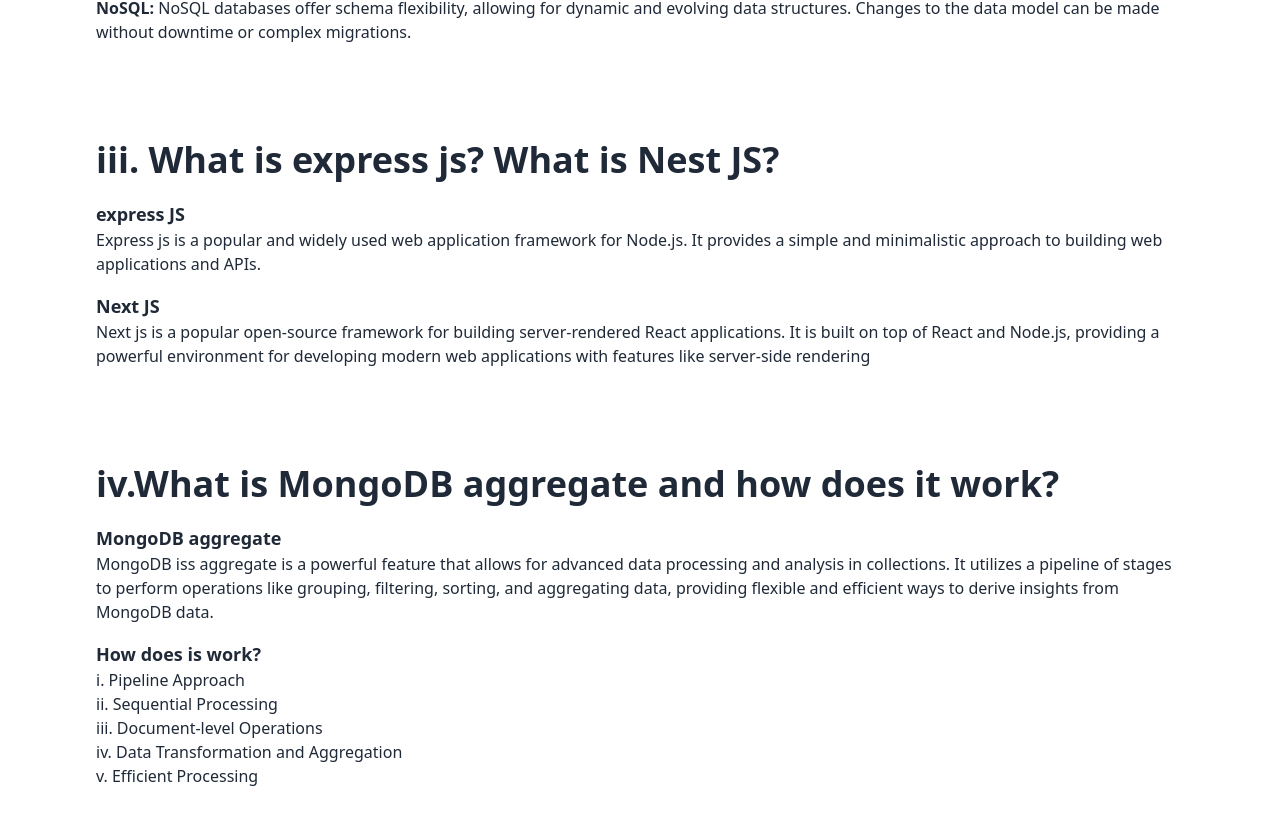
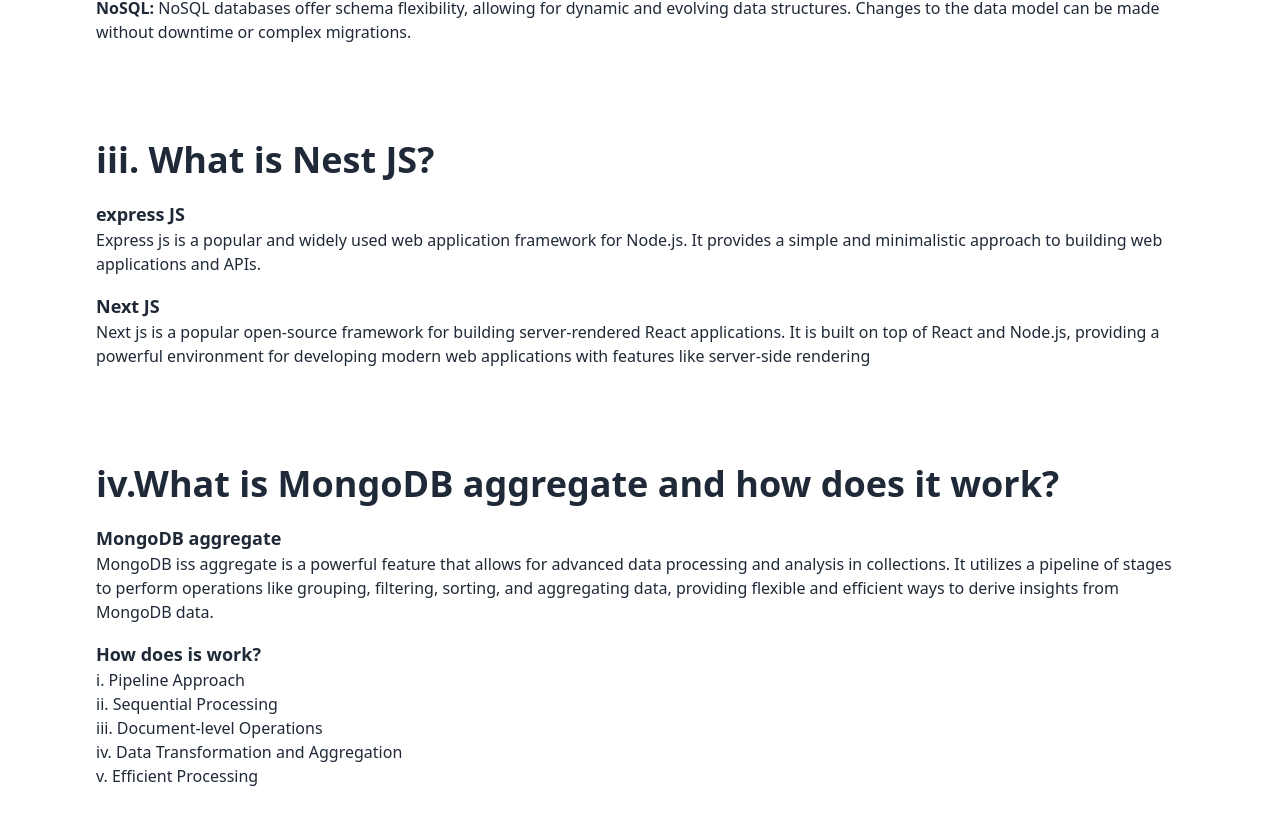
Before and after one commit to sunnyghosh108/toy-marketplace-client, a React (Vite) app: page /blogs in a window 1280 px wide. Shown: the part 1416-2240 px from the top of the page. Built offline with nearby package versions, Linux system fonts and the light colour scheme; no server answers.

Commit message:
added blog  section

```diff
--- a/src/Pages/Blogs/Blogs.jsx
+++ b/src/Pages/Blogs/Blogs.jsx
@@ -113,7 +113,7 @@
 
 
                 <div>
-                    <h1 className="font-semibold text-4xl mb-5">iii. What is express js? What is Nest JS?</h1>
+                    <h1 className="font-semibold text-4xl mb-5">iii.  What is Nest JS?</h1>
 
 
                     <h1 className='text-lg font-bold'>express JS</h1>
--- a/src/Pages/TabSubCategory/TabSubCategory.jsx
+++ b/src/Pages/TabSubCategory/TabSubCategory.jsx
@@ -11,7 +11,7 @@
         <h2 className="text-center text-3xl text-sky-500 font-bold">All Toys Collection</h2>
             <Tabs className='rounded-3xl md:p-10  mx-auto'>
                     <TabList className="text-center mt-3">
-                        <Tab><span className="text-2xl font-semibold text-slate-950">Ocean </span> </Tab>
+                        <Tab><span className="text-2xl font-semibold text-slate-950">Ocean Explorers</span> </Tab>
                         <Tab><span className="text-2xl font-semibold text-slate-950">Pet Pals </span></Tab>
                         <Tab><span className="text-2xl font-semibold text-slate-950">Wild Kingdom </span></Tab>
                     </TabList>
```
